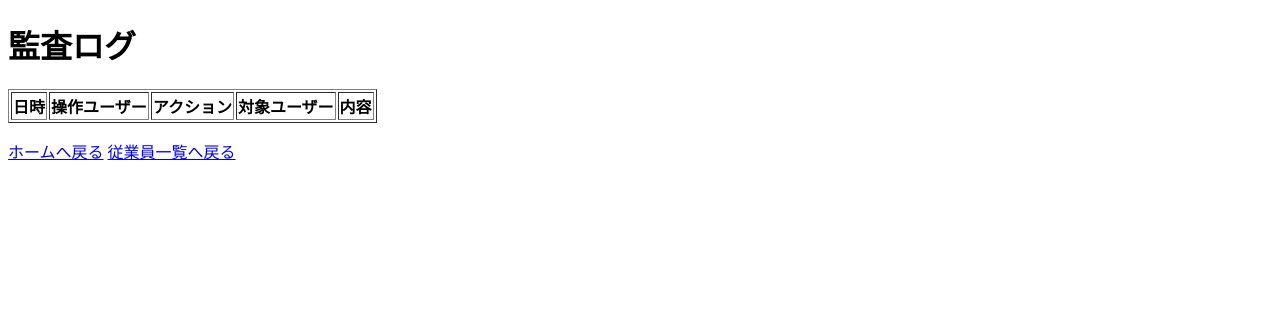
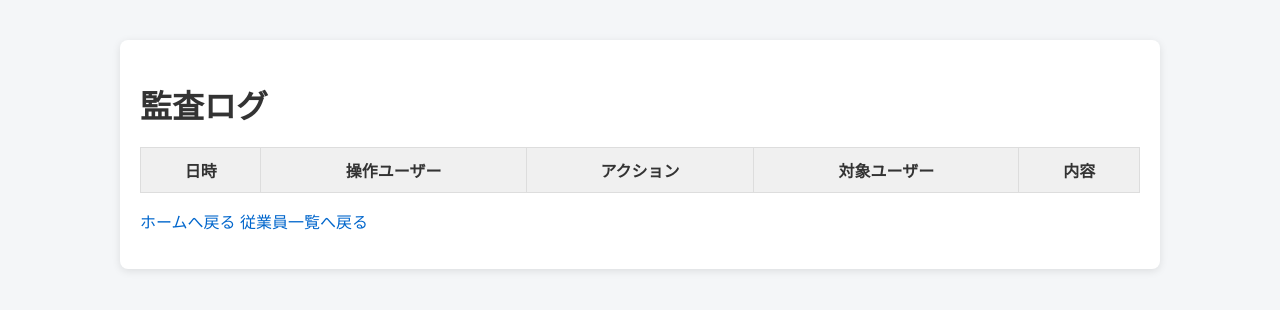
Before and after one commit to kai4947928/restaurant-back-office-app, a Flask app: page /admin/audit-logs in a window 1280 px wide. Shown: the top 310 px of the page. Run offline with Flask 3, Linux system fonts and the light colour scheme; the visitor is signed in with stand-in values (Sample User, id 1); data comes from the database, SQL or seed files in the repository; data that the repository does not hold is empty.

Commit message:
最低限のCSS

```diff
--- a/app/__init__.py
+++ b/app/__init__.py
@@ -6,7 +6,10 @@ from .routes.auth import auth_bp
 from .routes.admin import admin_bp
 
 def create_app():
-    app = Flask(__name__, template_folder="../templates")
+    app = Flask(__name__,
+                template_folder="../templates",
+                static_folder="../static"
+                )
 
     app.config["DATABASE"] = os.path.join(
         app.instance_path,
--- /dev/null
+++ b/static/css/style.css
@@ -0,0 +1,74 @@
+body {
+    font-family: Arial, sans-serif;
+    margin: 0;
+    background-color: #f4f6f8;
+    color: #333;
+}
+
+.container {
+    max-width: 1000px;
+    margin: 40px auto;
+    padding: 20px;
+    background-color: #fff;
+    border-radius: 8px;
+    box-shadow: 0 2px 8px rgba(0,0,0,0.1);
+}
+
+h1 {
+    margin-bottom: 20px;
+}
+
+a {
+    color: #0066cc;
+    text-decoration: none;
+}
+
+a:hover {
+    text-decoration: underline;
+}
+
+ul {
+    list-style: none;
+    padding: 0;
+}
+
+li {
+    margin: 10px 0;
+}
+
+button {
+    padding: 6px 12px;
+    border: none;
+    background-color: #006bff;
+    color: white;
+    border-radius: 4px;
+    cursor: pointer;
+}
+
+button:hover {
+    background-color: #0056b3;
+}
+
+table {
+    width: 100%;
+    border-collapse: collapse;
+    margin-top: 20px;
+}
+
+th,
+td {
+    padding: 10px;
+    border: 1px solid #ddd;
+}
+
+th {
+    background-color: #f0f0f0;
+}
+
+input,
+select {
+    padding: 6px;
+    margin: 5px 0;
+    width: 100%;
+    box-sizing: border-box;
+}
--- a/templates/admin/audit_logs.html
+++ b/templates/admin/audit_logs.html
@@ -2,9 +2,11 @@
 <html lang="ja">
     <head>
         <meta charset="UTF-8">
+        <link rel="stylesheet" href="{{ url_for('static', filename='css/style.css') }}">
         <title>監査ログ</title>
     </head>
     <body>
+        <div class="container">
             <h1>監査ログ</h1>
 
             <table border="1">
@@ -30,5 +32,6 @@
                 <a href="{{ url_for('home') }}">ホームへ戻る</a>
                 <a href="{{ url_for('admin.employee_list') }}">従業員一覧へ戻る</a>
             </p>
+        </div>
     </body>
 </html>
--- a/templates/admin/employee_create.html
+++ b/templates/admin/employee_create.html
@@ -2,9 +2,11 @@
 <html lang="ja">
     <head>
         <meta charset="UTF-8">
+        <link rel="stylesheet" href="{{ url_for('static', filename='css/style.css') }}">
         <title>従業員登録</title>
     </head>
     <body>
+        <div class="container">
             <h1>従業員登録</h1>
 
             {% with messages = get_flashed_messages() %}
@@ -92,5 +94,6 @@
                 <a href="{{ url_for('home') }}">ホームへ戻る</a>
                 <a href="{{ url_for('admin.employee_list') }}">従業員一覧へ戻る</a>
             </p>
+        </div>
     </body>
 </html>
--- a/templates/admin/employee_edit.html
+++ b/templates/admin/employee_edit.html
@@ -2,9 +2,11 @@
 <html lang="ja">
     <head>
         <meta charset="UTF-8">
+        <link rel="stylesheet" href="{{ url_for('static', filename='css/style.css') }}">
         <title>従業員情報編集</title>
     </head>
     <body>
+        <div class="container">
             <h1>従業員情報編集</h1>
             {% with messages = get_flashed_messages() %}
                 {% if messages %}
@@ -52,5 +54,6 @@
             <p>
                 <a href="{{ url_for('admin.employee_list') }}">従業員一覧へ戻る</a>
             </p>
+        </div>
     </body>
 </html>
--- a/templates/admin/employee_list.html
+++ b/templates/admin/employee_list.html
@@ -2,9 +2,11 @@
 <html lang="ja">
     <head>
         <meta charset="UTF-8">
+        <link rel="stylesheet" href="{{ url_for('static', filename='css/style.css') }}">
         <title>従業員一覧</title>
     </head>
     <body>
+        <div class="container">
             <h1>従業員一覧</h1>
 
             {% with messages = get_flashed_messages() %}
@@ -65,5 +67,6 @@
                 <a href="{{ url_for('home') }}">ホームへ戻る</a>
                 <a href="{{ url_for('admin.audit_logs') }}">監査ログを見る</a>
             </p>
+        </div>
     </body>
 </html>
--- a/templates/change_password.html
+++ b/templates/change_password.html
@@ -2,9 +2,11 @@
 <html lang="ja">
     <head>
         <meta charset="UTF-8">
+        <link rel="stylesheet" href="{{ url_for('static', filename='css/style.css') }}">
         <title>パスワード変更</title>
     </head>
     <body>
+        <div class="container">
             <h1>パスワード変更</h1>
             {% with messages = get_flashed_messages() %}
                 {% if messages %}
@@ -15,7 +17,6 @@
                     </ul>
                 {% endif %}
             {% endwith %}
-
             <form method="post">
                 <div>
                     <label>新しいパスワード</label>
@@ -28,5 +29,6 @@
 
                 <button type="submit">変更</button>
             </form>
+        </div>
     </body>
 </html>
--- a/templates/home.html
+++ b/templates/home.html
@@ -2,9 +2,11 @@
 <html lang="ja">
     <head>
         <meta charset="UTF-8">
+        <link rel="stylesheet" href="{{ url_for('static', filename='css/style.css') }}">
         <title>ダッシュボード</title>
     </head>
     <body>
+        <div class="container">
             <h1>ダッシュボード</h1>
             <p>ログイン中：{{ session.employee_id }}</p>
             <h2>管理メニュー</h2>
@@ -22,5 +24,6 @@
                     <a href="{{ url_for('auth.logout') }}">ログアウト</a>
                 </li>
             </ul>
+        </div>
     </body>
 </html>
--- a/templates/login.html
+++ b/templates/login.html
@@ -3,8 +3,11 @@
     <head>
         <meta charset="UTF-8">
         <title>ログイン</title>
+
+        <link rel="stylesheet" href="{{ url_for('static', filename='css/style.css') }}">
     </head>
     <body>
+        <div class="container">
             <h1>ログイン</h1>
 
             {% with messages = get_flashed_messages() %}
@@ -30,5 +33,6 @@
 
                 <button type="submit">ログイン</button>
             </form>
+        </div>
     </body>
 </html>
```
Lines whose indentation alone changed are shown as unchanged.
